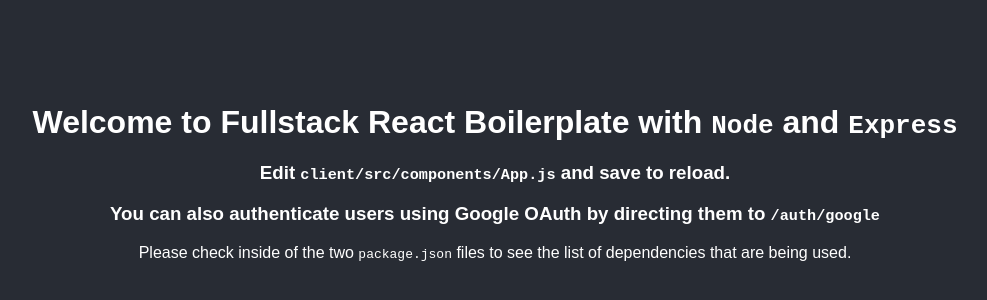
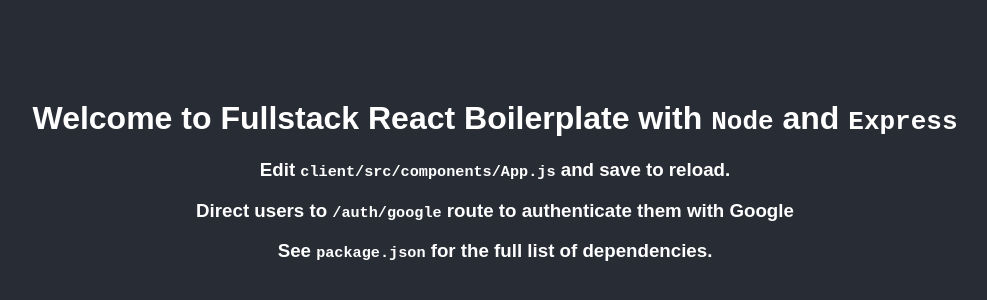
Before and after one commit to isaac1104/create-react-express, a React (Create React App) app in the folder client/: page / in a window 1280 px wide. Shown: the part 220-520 px from the top of the page, without its empty margins (145-1132 px from the left). Built offline with nearby package versions, Linux system fonts and the light colour scheme.

Commit message:
change instruction text

```diff
--- a/client/src/components/App.js
+++ b/client/src/components/App.js
@@ -20,8 +20,8 @@
         <div>
           <h1>Welcome to Fullstack React Boilerplate with <code>Node</code> and <code>Express</code></h1>
           <h3>Edit <code>client/src/components/App.js</code> and save to reload.</h3>
-          <h3>You can also authenticate users using Google OAuth by directing them to <code>/auth/google</code></h3>
-          <p>Please check inside of the two <code>package.json</code> files to see the list of dependencies that are being used.</p>
+          <h3>Direct users to <code>/auth/google</code> route to authenticate them with Google</h3>
+          <h3>See <code>package.json</code> for the full list of dependencies.</h3>
         </div>
       </div>
     );
```
